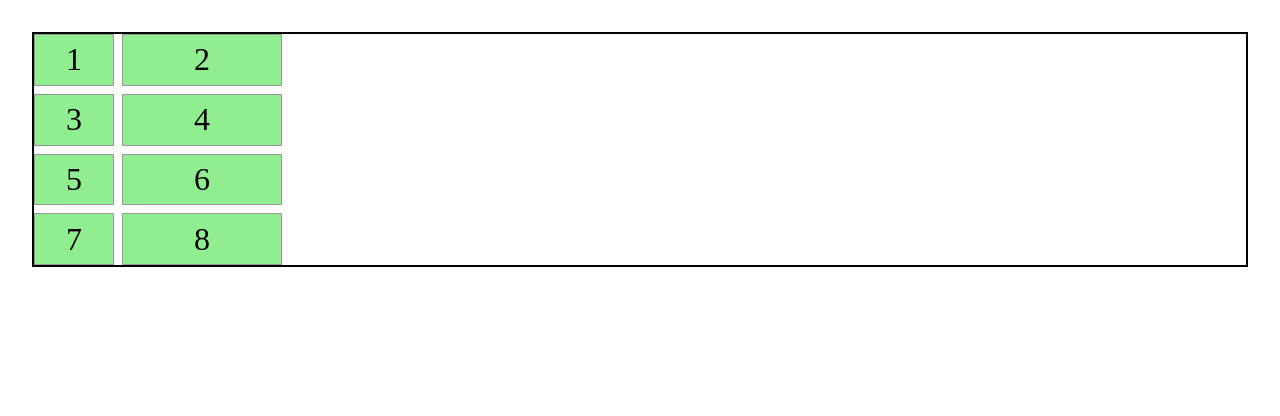
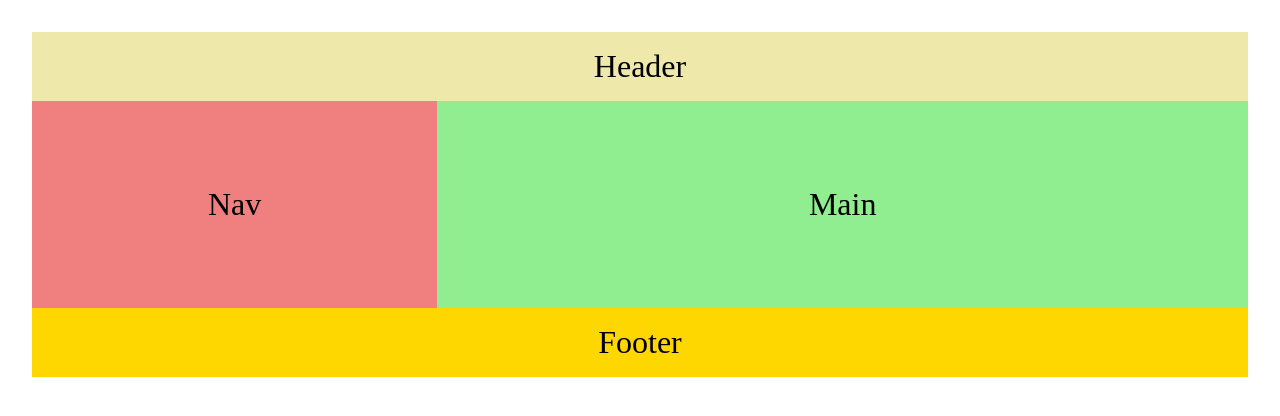
Before and after one commit to SajeelHussain/HTMLCSSProject, a plain HTML site: page index.html in a window 1280 px wide. Drawn offline with Linux system fonts and the light colour scheme.

Commit message:
Basic Layout

```diff
--- /dev/null
+++ b/index.css
@@ -0,0 +1,38 @@
+html, body {
+    margin: 1em;
+    padding: 0;
+}
+
+.grid-container {
+    display: grid;
+    grid-template: 1fr 1fr 1fr 1fr 1fr / 1fr 1fr 1fr;
+}
+
+.grid-item {
+    padding: .5em;
+    font-size: 2em;
+    color: black;
+    display: flex;
+    align-items: center;
+    justify-content: center;
+}
+
+
+header {
+    background-color: palegoldenrod;
+    grid-column: span 3;
+}
+nav {
+    background-color: lightcoral;
+    grid-row: span 3
+}
+main {
+    background-color: lightgreen;
+    grid-row: span 3;
+    grid-column: span 2;
+}
+footer {
+    background-color: gold;
+    grid-column: span 3;
+
+}
--- a/index.html
+++ b/index.html
@@ -1,20 +1,18 @@
-<!DOCTYPE html>
-<html lang="en">
+<!doctype html>
+<html>
+
 <head>
-    <title>CSS Grid</title>
-    <link rel="stylesheet" href="style.css">
+	<title>Basic Layout</title>
+	<link rel="stylesheet" href="index.css">
 </head>
+
 <body>
-    <div class="grid-container">
-        <div class="grid-item">1</div>
-        <div class="grid-item">2</div>
-        <div class="grid-item">3</div>
-        <div class="grid-item">4</div>
-        <div class="grid-item">5</div>
-        <div class="grid-item">6</div>
-        <div class="grid-item">7</div>
-        <div class="grid-item">8</div>
-    </div>
+	<div class="grid-container">
+		<header class="grid-item">Header</header>
+		<nav class="grid-item">Nav</nav>
+		<main class="grid-item">Main</main>
+		<footer class="grid-item">Footer</footer>
+	</div>
+</body>
 
-</body>
 </html>
--- a/style.css
+++ /dev/null
@@ -1,20 +0,0 @@
-html, body {
-    margin: 1em;
-    padding: 0;
-}
-
-.grid-container {
-    display: grid;
-    grid-template-columns: 5em 10em;
-    gap: .5em;
-    border: 2px solid black;
-}
-
-.grid-item {
-    background-color: lightgreen;
-    padding: .2em;
-    text-align: center;
-    font-size: 2em;
-    color: black;
-    border: 1px solid #999;
-}
```
